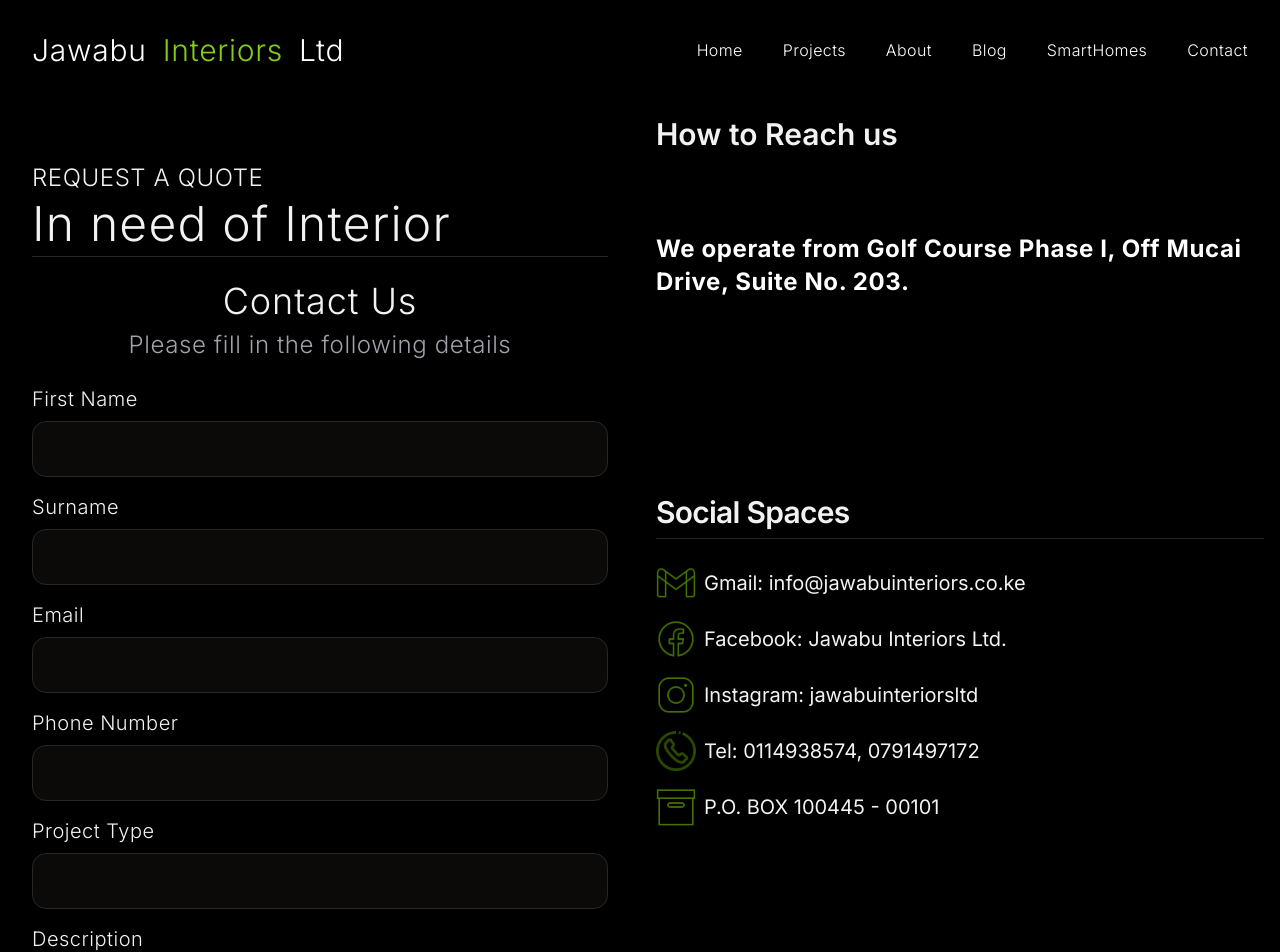
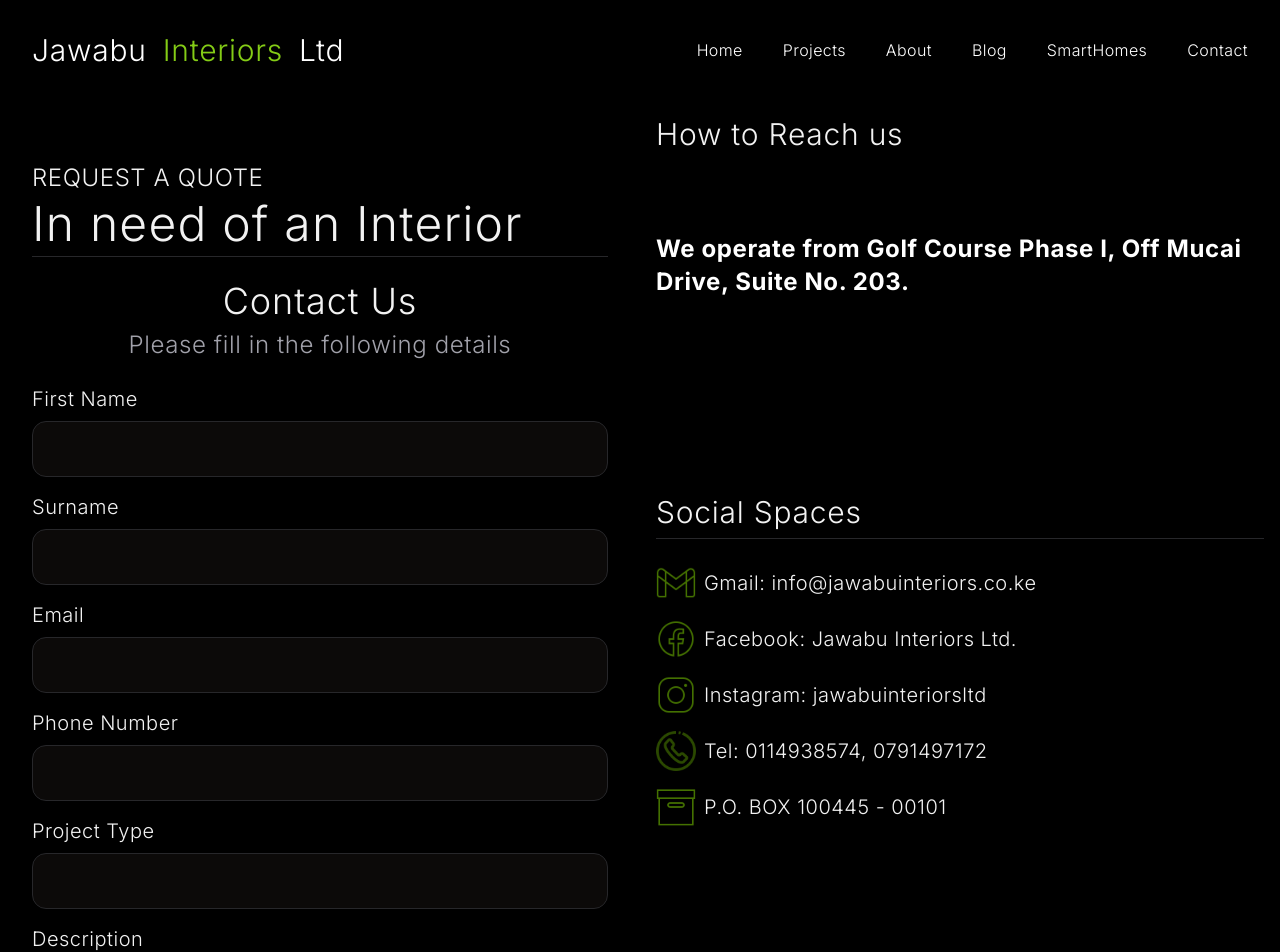
Before and after one commit to Daveroy-Mutisya/JW-Frontend, a Next.js app: page /Contact in a window 1280 px wide. Shown: the top 952 px of the page. Built offline with nearby package versions, Linux system fonts and the light colour scheme.

Commit message:
done with fonts

```diff
--- a/src/app/Projects/[id]/page.tsx
+++ b/src/app/Projects/[id]/page.tsx
@@ -1,3 +1,6 @@
+
+//finished//
+
 import React from 'react'
 import { NavBar } from '@/components/NavBar'
 import ProjectPost from '@/components/ProjectPost'
--- a/src/app/Projects/page.tsx
+++ b/src/app/Projects/page.tsx
@@ -1,3 +1,6 @@
+
+//finished//
+
 import React from 'react'
 import { NavBar } from '@/components/NavBar';
 import ProjectCard from '@/components/ProjectCard';
--- a/src/components/ContactForm.tsx
+++ b/src/components/ContactForm.tsx
@@ -76,7 +76,7 @@ export function ContactForm() {
                   REQUEST A QUOTE
                 </p>
                 <h2 className="scroll-m-20 border-b pb-2 text-3xl lg:text-5xl font-abel font-light tracking-wide">
-                  In need of Interior
+                  In need of an Interior
                 </h2>
               </div>
               <div className="text-center space-y-2">
@@ -102,7 +102,7 @@ export function ContactForm() {
                     />
                   </div>
                 ))}
-                <Button type="submit" className="w-full bg-white text-black hover:text-white">
+                <Button type="submit" className="w-full bg-white text-black hover:text-white font-abel font-light tracking-wide">
                   Submit
                 </Button>
               </form>
@@ -111,17 +111,17 @@ export function ContactForm() {
 
           {/* Right Column */}
           <div className="space-y-8 lg:space-y-12">
-            <h3 className="text-2xl lg:text-3xl font-semibold underline-offset-auto">
+            <h3 className="text-2xl lg:text-3xl font-abel font-light tracking-wide underline-offset-auto">
               How to Reach us
             </h3>
-            <div className="hidden lg:block lg:py-4">
+            <div className="hidden lg:block lg:py-4 font-abel font-light tracking-wide">
               <TextGenerateEffect duration={2} filter={false} words={words} />
             </div>
             <div>
-              <h2 className="scroll-m-20 border-b pb-2 text-2xl lg:text-3xl font-semibold tracking-tight">
+              <h2 className="scroll-m-20 border-b pb-2 text-2xl lg:text-3xl font-abel font-light tracking-wide tracking-tight">
                 Social Spaces
               </h2>
-              <ul className="my-6 space-y-4">
+              <ul className="my-6 space-y-4 font-abel font-light tracking-wide">
                 {[
                   { src: gmail, text: "Gmail: info@jawabuinteriors.co.ke", alt: "Gmail" },
                   { src: facebook, text: "Facebook: Jawabu Interiors Ltd.", alt: "Facebook", href: "https://www.facebook.com/www.jawabuinteriors.co.ke" },
@@ -129,10 +129,10 @@ export function ContactForm() {
                   { src: tel, text: "Tel: 0114938574, 0791497172", alt: "Telephone" },
                   { src: box, text: "P.O. BOX 100445 - 00101", alt: "P.O. Box" }
                 ].map((item, index) => (
-                  <li key={index} className="flex items-center text-lg lg:text-xl">
+                  <li key={index} className="flex items-center text-lg lg:text-xl font-abel font-light tracking-wide">
                     <Image src={item.src} width={40} height={40} alt={item.alt} className="mr-2" />
                     {item.href ? (
-                      <Link href={item.href} className="hover:underline">
+                      <Link href={item.href} className="hover:underline font-abel font-light tracking-wide">
                         {item.text}
                       </Link>
                     ) : (
--- a/src/components/ProjectCard.tsx
+++ b/src/components/ProjectCard.tsx
@@ -1,4 +1,6 @@
 'use client'
+
+//finished//
 
 import React, { useEffect, useState } from 'react';
 import Image from 'next/image';
@@ -66,7 +68,7 @@ const ProjectCard = () => {
   return (
     <>
       <div className='items-center justify-center'>
-        <h2 className="scroll-m-20 border-b pb-2 text-7xl font-semibold tracking-tight first:mt-0 text-white">Project Gallery</h2>
+        <h2 className="scroll-m-20 border-b pb-2 text-7xl font-abel font-light tracking-wide first:mt-0 text-white">Project Gallery</h2>
       </div>
       <div className="container mx-auto p-4">
         <div className="grid grid-cols-1 sm:grid-cols-2 md:grid-cols-3 lg:grid-cols-4 gap-8">
@@ -74,7 +76,7 @@ const ProjectCard = () => {
             <Skeleton className="w-full h-[500px] col-span-1" />
           ) : (
             projects.map((project, index) => (
-              <div key={project.id} className="relative w-full h-[500px] group overflow-hidden rounded-md cursor-pointer" onClick={() => handleCardClick(project.id)}>
+              <div key={project.id} className="relative w-full h-[500px] group overflow-hidden rounded-md cursor-pointer font-abel font-light tracking-wide" onClick={() => handleCardClick(project.id)}>
                 {images[index] ? (
                   <Image
                     src={images[index].urls.full}
@@ -87,7 +89,7 @@ const ProjectCard = () => {
                   <Skeleton className="w-full h-full" />
                 )}
                 <div className="absolute inset-0 bg-black bg-opacity-50 opacity-0 group-hover:opacity-100 transition-opacity flex items-center justify-center">
-                  <span className="text-white text-lg font-semibold">{project.project_name}</span>
+                  <span className="text-white text-lg font-abel font-light tracking-wide">{project.project_name}</span>
                 </div>
               </div>
             ))
--- a/src/components/ProjectPost.tsx
+++ b/src/components/ProjectPost.tsx
@@ -1,6 +1,8 @@
 // src/app/Project/[id]/page.tsx
 
 'use client'
+
+//finished//
 
 import React, { useEffect, useState } from 'react';
 import Image from 'next/image';
@@ -95,7 +97,7 @@ const ProjectPost: React.FC = () => {
       <div className="container mx-auto p-4">
         <ResizablePanelGroup direction="horizontal">
           <ResizablePanel>
-            <h3 className="text-xl font-bold mb-2">Before:</h3>
+            <h3 className="text-xl font-abel font-light tracking-wide mb-2">Before:</h3>
             {beforeImages.length > 0 && (
               <div className="relative w-full h-96"> {/* Set parent height */}
                 <Image
@@ -110,7 +112,7 @@ const ProjectPost: React.FC = () => {
           </ResizablePanel>
           <ResizableHandle />
           <ResizablePanel>
-            <h3 className="text-xl font-bold mb-2">After:</h3>
+            <h3 className="text-xl font-abel font-light tracking-wide mb-2">After:</h3>
             {afterImages.length > 0 && (
               <div className="relative w-full h-96"> {/* Set parent height */}
                 <Image
@@ -125,10 +127,10 @@ const ProjectPost: React.FC = () => {
           </ResizablePanel>
         </ResizablePanelGroup>
         <div className="p-4 w-full">
-          <h2 className="text-4xl font-semibold text-white text-center">{project.project_name}</h2>
-          <p className="text-white mt-4 text-lg">{project.description}</p>
-          <p className="text-white mt-4 text-lg">{project.location}</p>
-          <p className="text-white mt-4 text-lg">{project.title}</p>
+          <h2 className="text-4xl font-abel font-light tracking-wide text-white text-center">{project.project_name}</h2>
+          <p className="text-white mt-4 text-lg font-abel font-light tracking-wide">{project.description}</p>
+          <p className="text-white mt-4 text-lg font-abel font-light tracking-wide">{project.location}</p>
+          <p className="text-white mt-4 text-lg font-abel font-light tracking-wide">{project.title}</p>
         </div>
       </div>
     </>
--- a/src/components/SmartHomesCard1.tsx
+++ b/src/components/SmartHomesCard1.tsx
@@ -1,4 +1,6 @@
 "use client";
+
+//finished//
 
 import React, { useEffect, useState } from "react";
 import Image from "next/image";
@@ -64,7 +66,7 @@ const SmartHomesSection1 = () => {
       <div className="w-full h-full bg-black sticky top-0 z-50">
         <NavBar />
       </div>
-      <div className="bg-black text-white grid grid-cols-1 md:grid-cols-3 gap-8 p-8">
+      <div className="bg-black text-white font-abel font-light tracking-wide grid grid-cols-1 md:grid-cols-3 gap-8 p-8">
         {cards.map((card, index) => (
           <div key={index} className="flex flex-col items-start">
             {card.image ? (
@@ -78,7 +80,7 @@ const SmartHomesSection1 = () => {
             ) : (
               <div className="h-96 w-full bg-gray-700 mb-4" /> // Placeholder while loading
             )}
-            <h2 className="text-green-500 text-3xl font-bold tracking-tight mb-2">
+            <h2 className="text-lime-500 text-3xl font-abel font-light tracking-wide mb-2">
               {card.title}
             </h2>
             <div>
```
